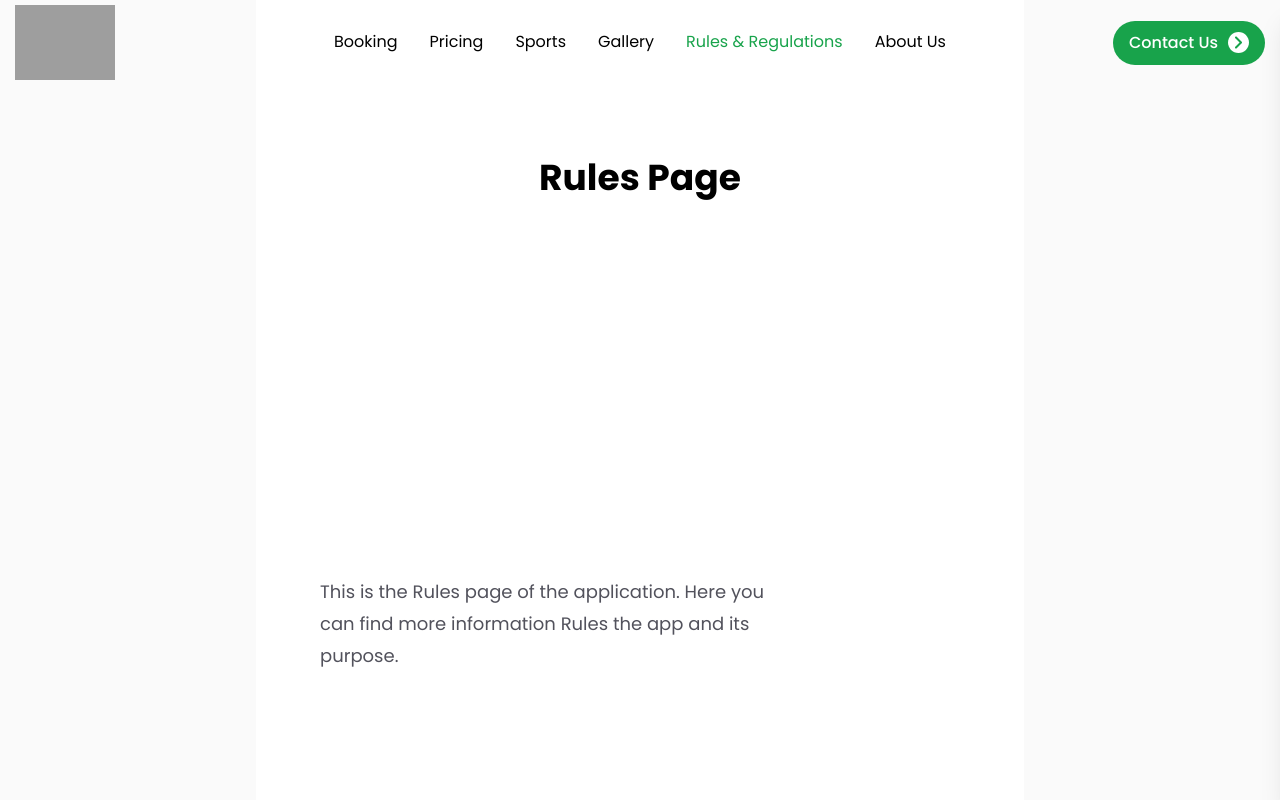
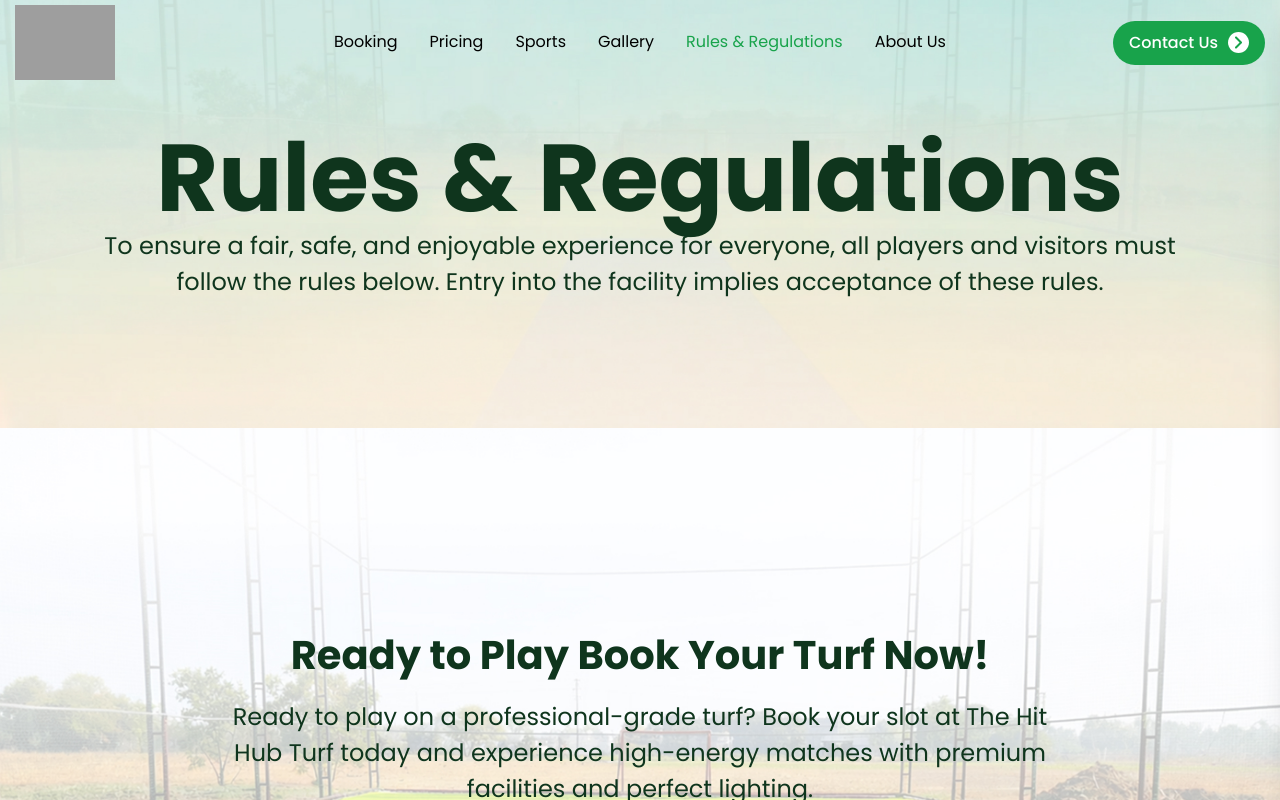
Before and after one commit to staginglabs/thehithub-website, a Next.js app: page /rules in a window 1280 px wide. Shown: the top 800 px of the page. Built offline with nearby package versions, Linux system fonts and the light colour scheme; grey boxes are pictures that could not be loaded.

Commit message:
correct home page section devidetion

```diff
--- a/src/app/page.tsx
+++ b/src/app/page.tsx
@@ -1,45 +1,31 @@
 import Banner from "@/components/Screens/HomePage/banner";
-import TurfArea from "@/components/Screens/HomePage/TurfArea";
 import HomeWelcomeSection from "@/components/Screens/HomePage/HomeWelcomeSection";
 import InstagramSection from "@/components/Screens/HomePage/InstagramSection";
+import TurfArea from "@/components/Screens/HomePage/TurfArea";
 
 export default function Home() {
   return (
     <>
-      {/* <div className="flex min-h-screen items-center justify-center font-sans dark:bg-black bg-[url('/media/banner-bg.jpg')] bg-cover bg-center bg-no-repeat">
-        <main className="flex  w-full max-w-292.5 flex-col items-center justify-between py-32 px-3.75   dark:bg-black sm:items-start ">
+      <div className="flex flex-col w-full dark:bg-black">
+        {/* banner section */}
+        <section
+          className="w-full
+    bg-[url('/media/banner-bg.jpg')] bg-cover bg-center bg-no-repeat"
+        >
+          <div className="mx-auto flex flex-col w-full max-w-292.5 pt-32 px-3.75">
             <Banner />
-          <HomeWelcomeSection />
-          <InstagramSection />
-          <Cards />
-        </main>
-      </div>
-
-      <div className="flex min-h-screen items-center justify-center font-sans dark:bg-black">
-        <main className="flex  w-full max-w-292.5 flex-col items-center justify-between py-32 px-3.75   dark:bg-black sm:items-start ">
-          <InstagramSection />
-          <Cards />
-
-        </main>
-      </div> */}
-
-      {/* HERO / WELCOME SECTION */}
-      <section className="bg-[url('/media/banner-bg.jpg')] bg-cover bg-center bg-no-repeat">
-        <div className="flex min-h-screen items-center justify-center font-sans">
-          <main className="flex w-full max-w-292.5 flex-col items-center py-32 px-3.75 sm:items-start">
-            <Banner />
-            <HomeWelcomeSection />
-          </main>
           </div>
         </section>
 
-      {/* NORMAL SECTIONS (NO BG IMAGE) */}
-      <section className="flex bg-linear-to-b from-white/50 to-[#F9EBDA] items-center justify-center font-sans">
-        <main className="flex w-full max-w-292.5 flex-col items-center py-32 px-3.75 sm:items-start">
+        {/* Other sections  */}
+        <section className="w-full bg-linear-to-b from-[#F9EBDA] to-[#FFFFFF]">
+          <div className="mx-auto px-3.75 flex w-full max-w-292.5 flex-col">
+            <HomeWelcomeSection />
             <InstagramSection />
             <TurfArea />
-        </main>
+          </div>
         </section>
+      </div>
     </>
   );
 }
--- a/src/app/rules/page.tsx
+++ b/src/app/rules/page.tsx
@@ -1,3 +1,4 @@
+import Rulebanner from "@/components/Screens/RulesPage/Rulebanner";
 import { Metadata } from "next";
 
 export const metadata: Metadata = {
@@ -5,18 +6,11 @@ export const metadata: Metadata = {
   description: "Rules page of the application",
 };
 
-
 export default function Rules() {
   return (
-    <div className="flex min-h-screen items-center justify-center bg-zinc-50 font-sans dark:bg-black">
-      <main className="flex min-h-screen w-full max-w-3xl flex-col items-center justify-between py-32 px-16 bg-white dark:bg-black sm:items-start">
-        <h1 className="text-4xl font-bold text-black dark:text-zinc-50">
-          Rules Page
-        </h1>
-        <p className="max-w-md text-lg leading-8 text-zinc-600 dark:text-zinc-400">
-          This is the Rules page of the application. Here you can find more
-          information Rules the app and its purpose.
-        </p>
+    <div className="flex  items-center justify-center  dark:bg-black bg-[url('/media/banner-bg.jpg')] bg-cover bg-center bg-no-repeat">
+      <main className="flex  w-full max-w-292.5 flex-col items-center justify-between py-32 px-3.75   dark:bg-black">
+        <Rulebanner />
       </main>
     </div>
   );
--- /dev/null
+++ b/src/components/Screens/RulesPage/Rulebanner.tsx
@@ -0,0 +1,18 @@
+import React from "react";
+
+const Rulebanner = () => {
+  return (
+    <>
+      <div className="rull-banner">
+        <h1 className="max-w-full">Rules & Regulations</h1>
+        <p className="text-center">
+          To ensure a fair, safe, and enjoyable experience for everyone, all
+          players and visitors must follow the rules below. Entry into the
+          facility implies acceptance of these rules.
+        </p>
+      </div>
+    </>
+  );
+};
+
+export default Rulebanner;
```
Lines whose indentation alone changed are shown as unchanged.
